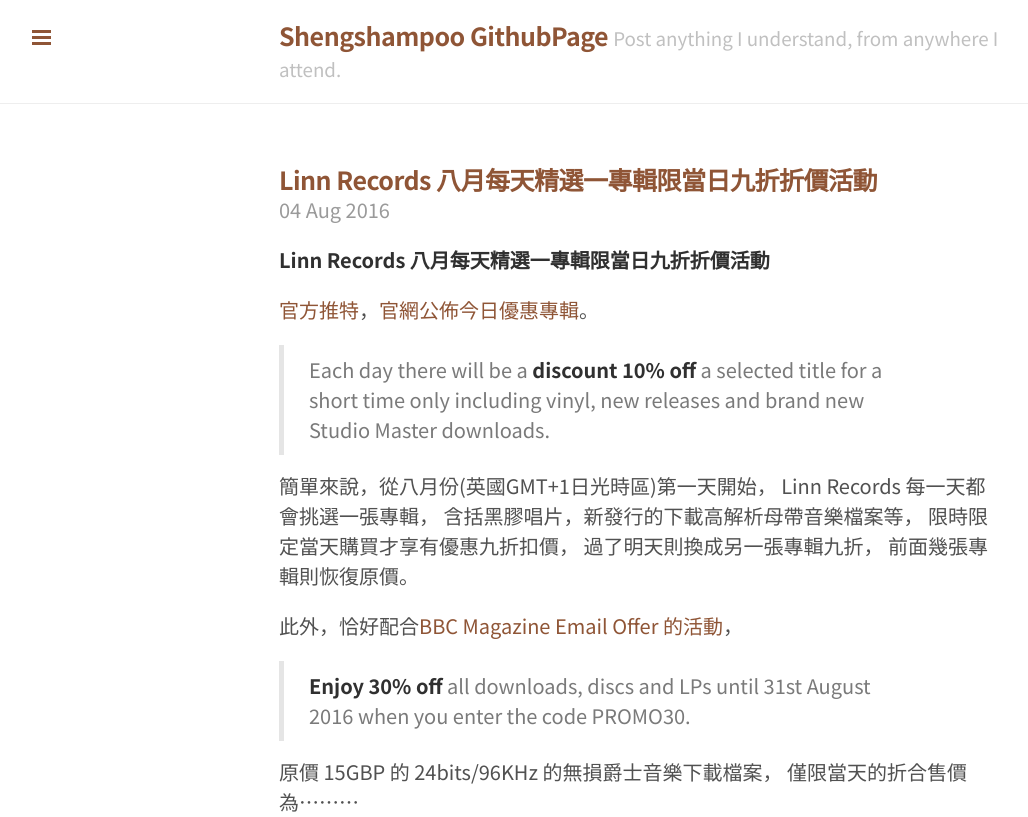
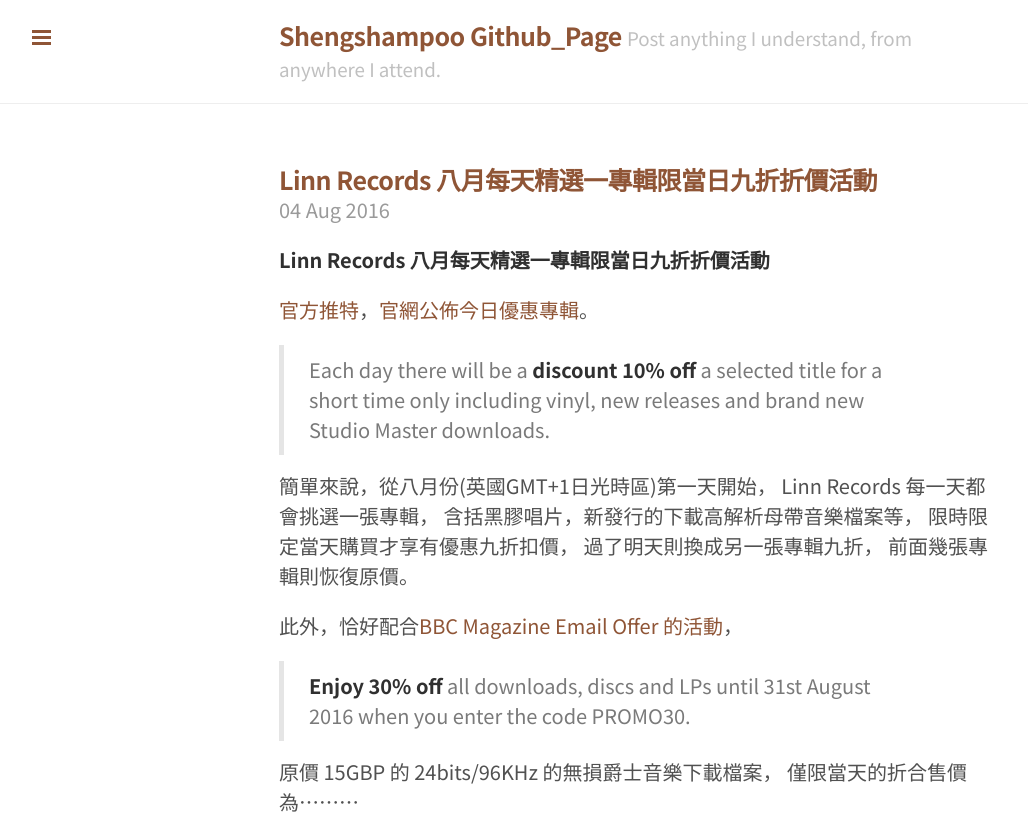
Before and after one commit to shengshampoo/shengshampoo.github.io, a Jekyll site: the page built from index.html, in a window 1280 px wide. Shown: the top 817 px of the page, without its empty margins (1-1029 px from the left). Built offline with Jekyll 4.4.1, drawn with Linux system fonts in a browser that asks for light colours; the list of posts is cut into pages by our own code; grey boxes are pictures that could not be loaded.

Commit message:
Update _config.yml

```diff
--- a/_config.yml
+++ b/_config.yml
@@ -3,7 +3,7 @@ excerpt_separator: ""
 highlighter: rouge
 markdown: kramdown
 url: https://shengshampoo.github.io
-title: Shengshampoo GithubPage
+title: Shengshampoo Github_Page
 tagline: Post anything I understand, from anywhere I attend.
 description: Shengshampoo Github Page.
 paginate: 1
```
